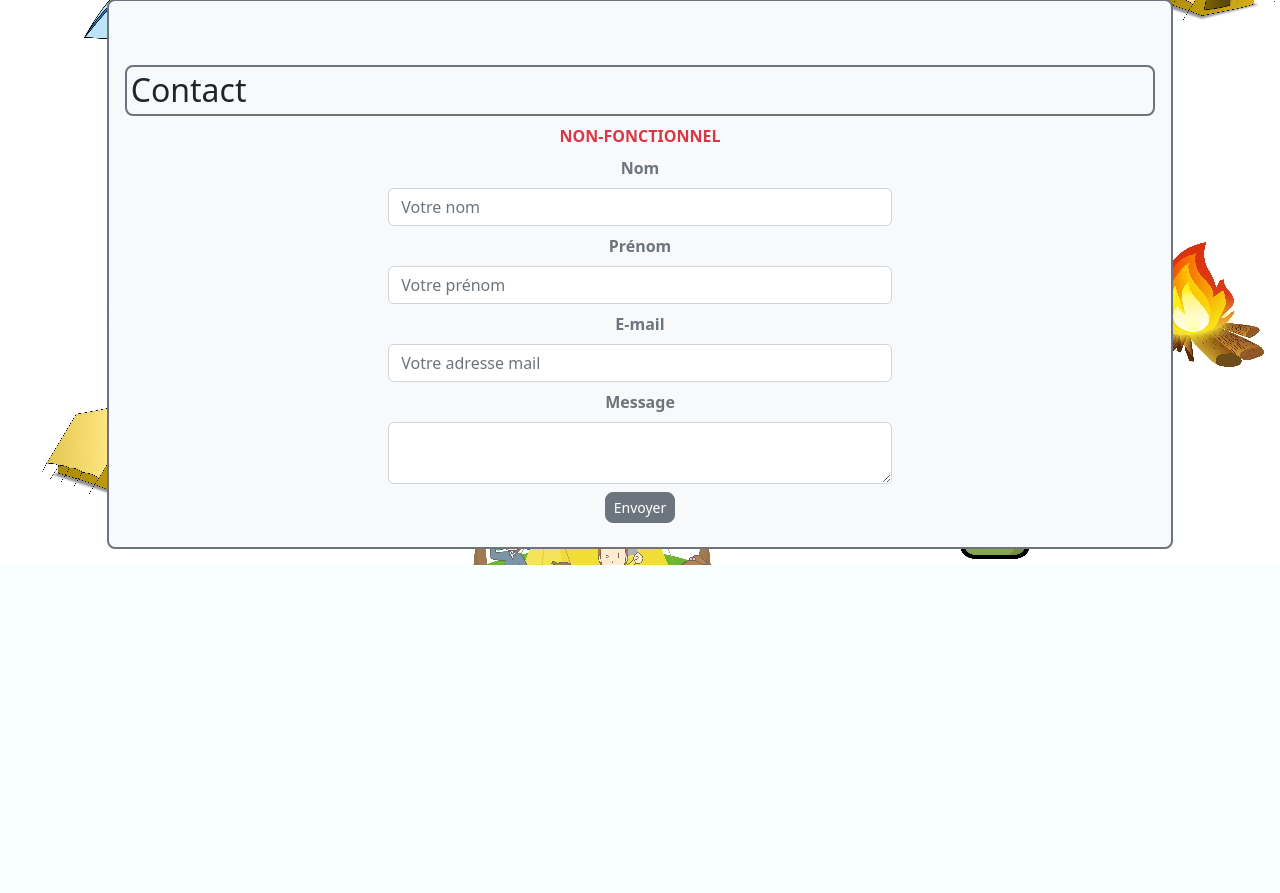
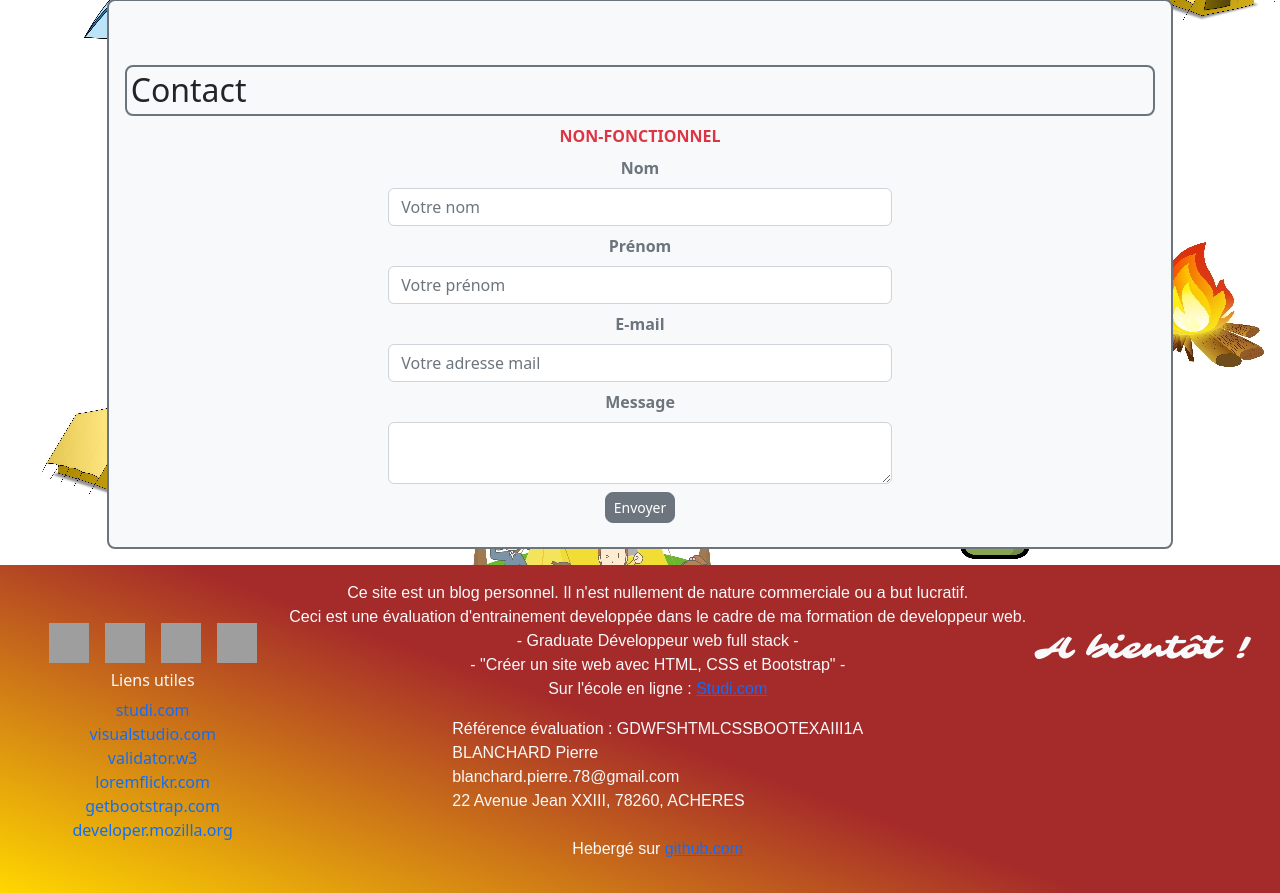
Before and after one commit to pierreBlanchard78/rcf, a PHP site: page / in a window 1280 px wide. Shown: the part 5270-6163 px from the top of the page. Before the commit the page ends 5835 px from the top, so only its background shows below. Run offline with PHP 8.4, Linux system fonts and the light colour scheme; grey boxes are pictures that could not be loaded.

Commit message:
rcf-footer(footer.html)

```diff
--- /dev/null
+++ b/html/footer.html
@@ -0,0 +1,55 @@
+<!-- PIED DE PAGE -->
+<!-- ECF "Créer un site web avec HTML, CSS et Bootstrap", Par Pierre BLANCHARD -->
+<!-- Référence évaluation : GDWFSHTMLCSSBOOTEXAIII1A -->
+
+<footer class="d-flex flex-column flex-md-row justify-content-evenly text-light p-3">
+
+    <div class="d-flex flex-md-column justify-content-center align-items-center m-3">
+
+        <div class='d-flex flex-column flex-sm-row justify-content-center align-items-center'>
+
+            <img class="imgTechs m-1 m-sm-2" src="https://upload.wikimedia.org/wikipedia/commons/thumb/9/9a/Visual_Studio_Code_1.35_icon.svg/240px-Visual_Studio_Code_1.35_icon.svg.png" alt="Logo VScode">
+            <img class="imgTechs m-1 m-sm-2" src="https://upload.wikimedia.org/wikipedia/commons/6/61/HTML5_logo_and_wordmark.svg" alt="Logo HTML5">
+            <img class="imgTechs m-1 m-sm-2" src="https://upload.wikimedia.org/wikipedia/commons/d/d5/CSS3_logo_and_wordmark.svg" alt="Logo CSS3">
+            <img class="imgTechs m-1 m-sm-2" src="https://upload.wikimedia.org/wikipedia/commons/b/b2/Bootstrap_logo.svg" alt="Logo BOOTSTRAP">
+
+        </div>
+
+        <div class="d-flex flex-column justify-content-center align-items-center">
+
+            <h6>Liens utiles</h6>
+
+            <a class="afooter text-decoration-none" href="https://www.studi.com/fr">studi.com</a>
+            <a class="afooter text-decoration-none" href="https://code.visualstudio.com/">visualstudio.com</a>
+            <a class="afooter text-decoration-none" href="https://validator.w3.org/">validator.w3</a>
+            <a class="afooter text-decoration-none" href="https://loremflickr.com/">loremflickr.com</a>
+            <a class="afooter text-decoration-none" href="https://getbootstrap.com/docs/5.2/getting-started/introduction/">getbootstrap.com</a>
+            <a class="afooter text-decoration-none" href="https://developer.mozilla.org/fr/">developer.mozilla.org</a>
+
+        </div>
+
+    </div>
+
+    <div class="d-flex flex-column justify-content-center align-items-center">
+
+        <p class="text-center">Ce site est un blog personnel. Il n'est nullement de nature commerciale ou a but lucratif.</p>
+        <p class="text-center">Ceci est une évaluation d'entrainement developpée dans le cadre de ma formation de developpeur web.</p>
+        <p class="text-center">- Graduate Développeur web full stack -</p>
+        <p class="text-center">- "Créer un site web avec HTML, CSS et Bootstrap" -</p>
+        <p class="text-center">Sur l'école en ligne : <a href="https://www.studi.com/fr/formation/developpement/graduate-developpeur-web-full-stack">Studi.com</a></p>
+
+        <div class="m-3 text-start">
+
+            <p>Référence évaluation : GDWFSHTMLCSSBOOTEXAIII1A</p>
+            <p>BLANCHARD Pierre</p>
+            <p>blanchard.pierre.78@gmail.com</p>
+            <p>22 Avenue Jean XXIII, 78260, ACHERES</p>
+            <p class="mt-4 text-center">Hebergé sur <a href="https://github.com/">github.com</a></p>
+
+        </div>
+
+    </div>
+
+    <h2 class="endMessage mt-1 mt-md-5 text-center">A bientôt !</h2>
+
+</footer>
--- a/index.php
+++ b/index.php
@@ -58,6 +58,10 @@
     include './html/news.html'
     ?>
 
+    <?php
+    include './html/footer.html'
+    ?>
+
     <script src="https://cdn.jsdelivr.net/npm/bootstrap@5.2.3/dist/js/bootstrap.bundle.min.js"></script>
 
 </body>
```
